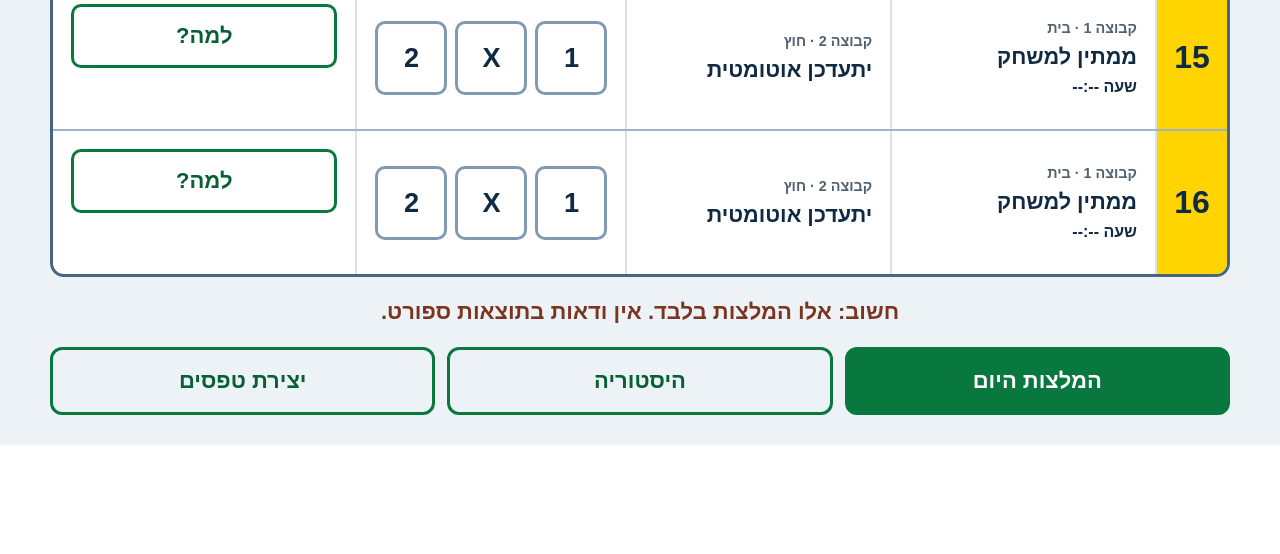
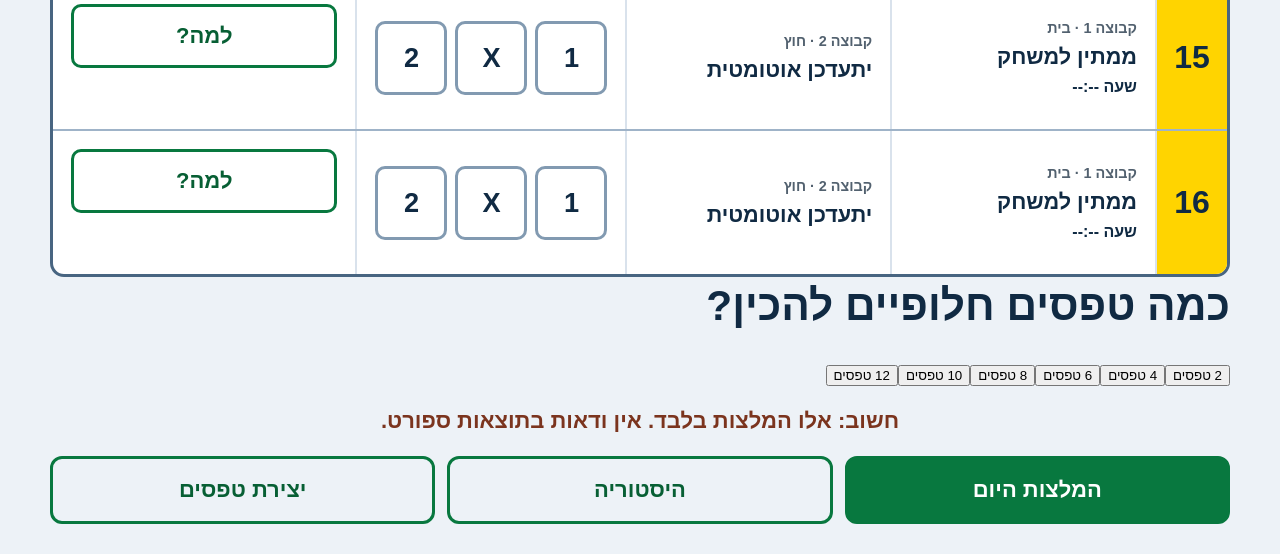
Before and after one commit to mmmstars/winner-ai, a FastAPI app: page / in a window 1280 px wide. Shown: the part 2420-2974 px from the top of the page. Before the commit the page ends 2865 px from the top, so only its background shows below. Run offline with FastAPI, Linux system fonts and the light colour scheme; data comes from the database, SQL or seed files in the repository; data that the repository does not hold is empty.

Commit message:
Update home.html

```diff
--- a/app/templates/home.html
+++ b/app/templates/home.html
@@ -4,7 +4,7 @@
   <meta charset="utf-8"><meta name="viewport" content="width=device-width,initial-scale=1">
   <meta name="theme-color" content="#102a43"><title>המלצות היום | Winner AI</title>
   <link rel="manifest" href="/static/manifest.webmanifest"><link rel="icon" href="/static/icon.svg" type="image/svg+xml">
-  <link rel="stylesheet" href="/static/styles.css?v=200">
+  <link rel="stylesheet" href="/static/styles.css?v=201">
 </head>
 <body class="dad-body">
 <main class="dad-page">
@@ -23,8 +23,20 @@
     </article>
     {% else %}{% for number in range(1, 17) %}<article class="dad-row waiting-row"><div class="dad-number">{{ number }}</div><div class="dad-team dad-home-team"><small>קבוצה 1 · בית</small><strong>ממתין לקבוצה</strong></div><div class="dad-team dad-away-team"><small>קבוצה 2 · חוץ</small><strong>ממתין לקבוצה</strong></div><div class="dad-choice"><span class="choice">1</span><span class="choice">X</span><span class="choice">2</span></div><div class="waiting-reason">ממתין לנתונים</div></article>{% endfor %}{% endfor %}
   </section>
+  <section class="dad-alternatives" aria-label="יצירת טפסים חלופיים">
+    <h2>כמה טפסים חלופיים להכין?</h2>
+    <div>{% for count in [2,4,6,8,10,12] %}<button type="button" data-ticket-count="{{ count }}">{{ count }} טפסים</button>{% endfor %}</div>
+    <p id="alternative-status" aria-live="polite"></p><div id="alternative-tickets"></div>
+  </section>
   <p class="dad-warning">חשוב: אלו המלצות בלבד. אין ודאות בתוצאות ספורט.</p>
   <nav class="dad-nav"><a class="active" href="/">המלצות היום</a><a href="/history">היסטוריה</a><a href="/builder">יצירת טפסים</a></nav>
 </main>
-<script>if("serviceWorker" in navigator){navigator.serviceWorker.register("/service-worker.js")}</script>
+<script>
+if("serviceWorker" in navigator){navigator.serviceWorker.register("/service-worker.js")}
+document.querySelectorAll("[data-ticket-count]").forEach(button=>button.onclick=async()=>{
+  const count=button.dataset.ticketCount,status=document.querySelector("#alternative-status"),box=document.querySelector("#alternative-tickets");
+  document.querySelectorAll("[data-ticket-count]").forEach(item=>item.disabled=true);status.textContent=`מכין ${count} טפסים...`;
+  try{const response=await fetch(`/api/current-tickets/${count}`,{method:"POST"}),data=await response.json();if(!response.ok)throw Error();status.textContent=`הוכנו ${count} טפסים חלופיים ונשמרו בהיסטוריה.`;box.innerHTML=data.tickets.map(ticket=>`<article><b>טופס ${ticket.number}</b><span>${ticket.picks.map(p=>p.selection).join(" · ")}</span></article>`).join("")}catch(error){status.textContent="לא הצלחנו להכין טפסים כרגע."}finally{document.querySelectorAll("[data-ticket-count]").forEach(item=>item.disabled=false)}
+});
+</script>
 </body></html>
```
